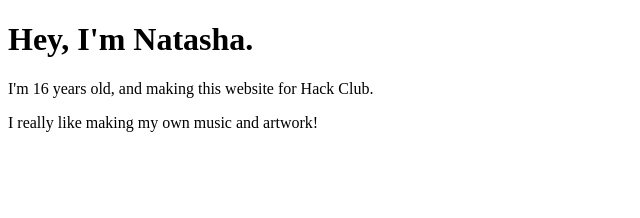
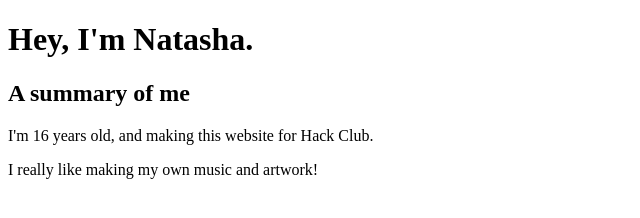
Before and after one commit to anti-Quaxx/my-portfolio, a plain HTML site: page index.html in a window 1280 px wide. Shown: the whole page, without its empty margins (0-640 px from the left). Drawn offline with Linux system fonts and the light colour scheme.

Commit message:
add an about me section

```diff
--- a/index.html
+++ b/index.html
@@ -5,6 +5,7 @@
 	</head>
 	<body>
 		<h1>Hey, I'm Natasha.</h1>
+        <h2>A summary of me</h2>
 		<p>I'm 16 years old, and making this website for Hack Club.</p>
         <p>I really like making my own music and artwork!</p>
 	</body>
```
